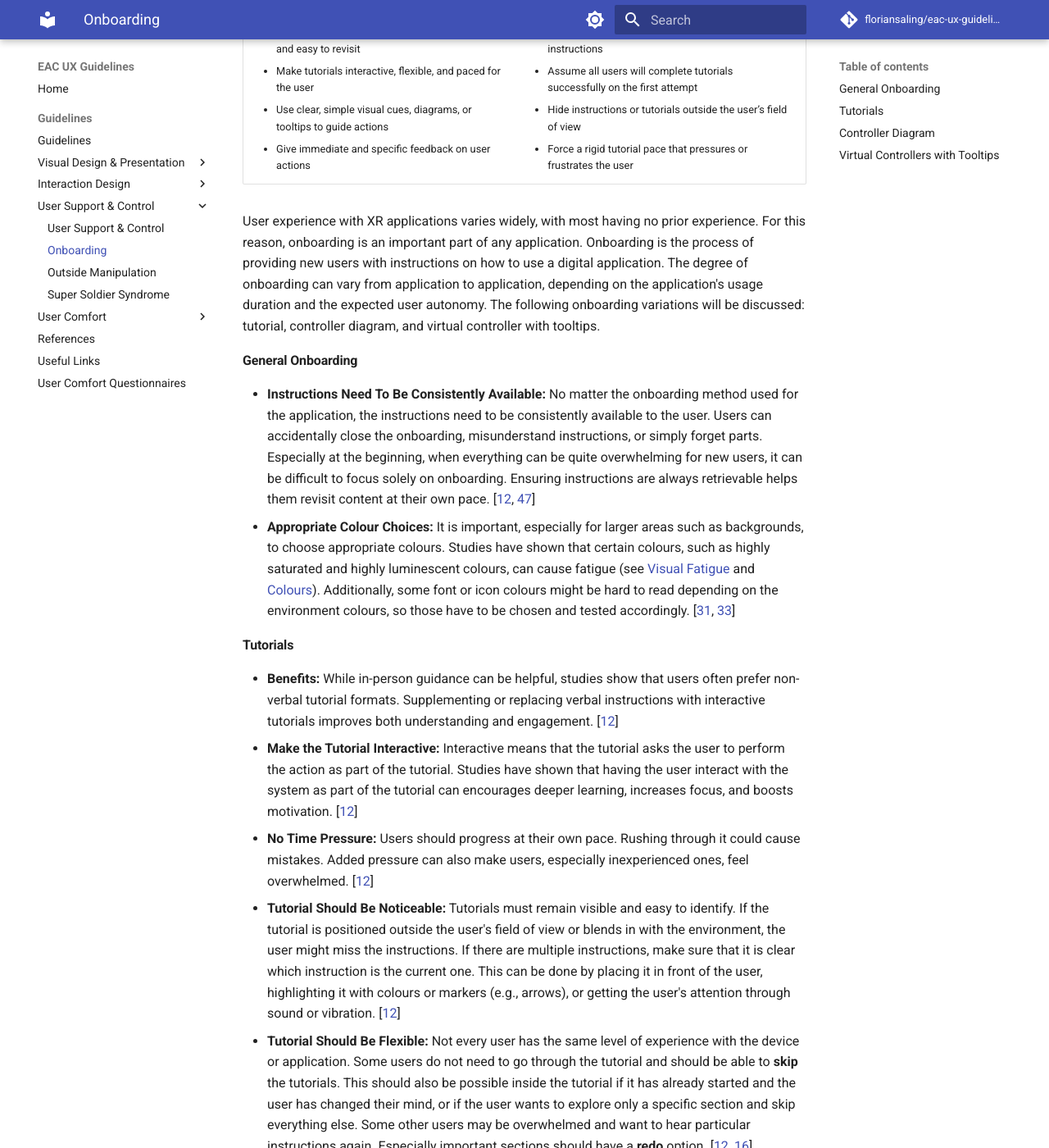
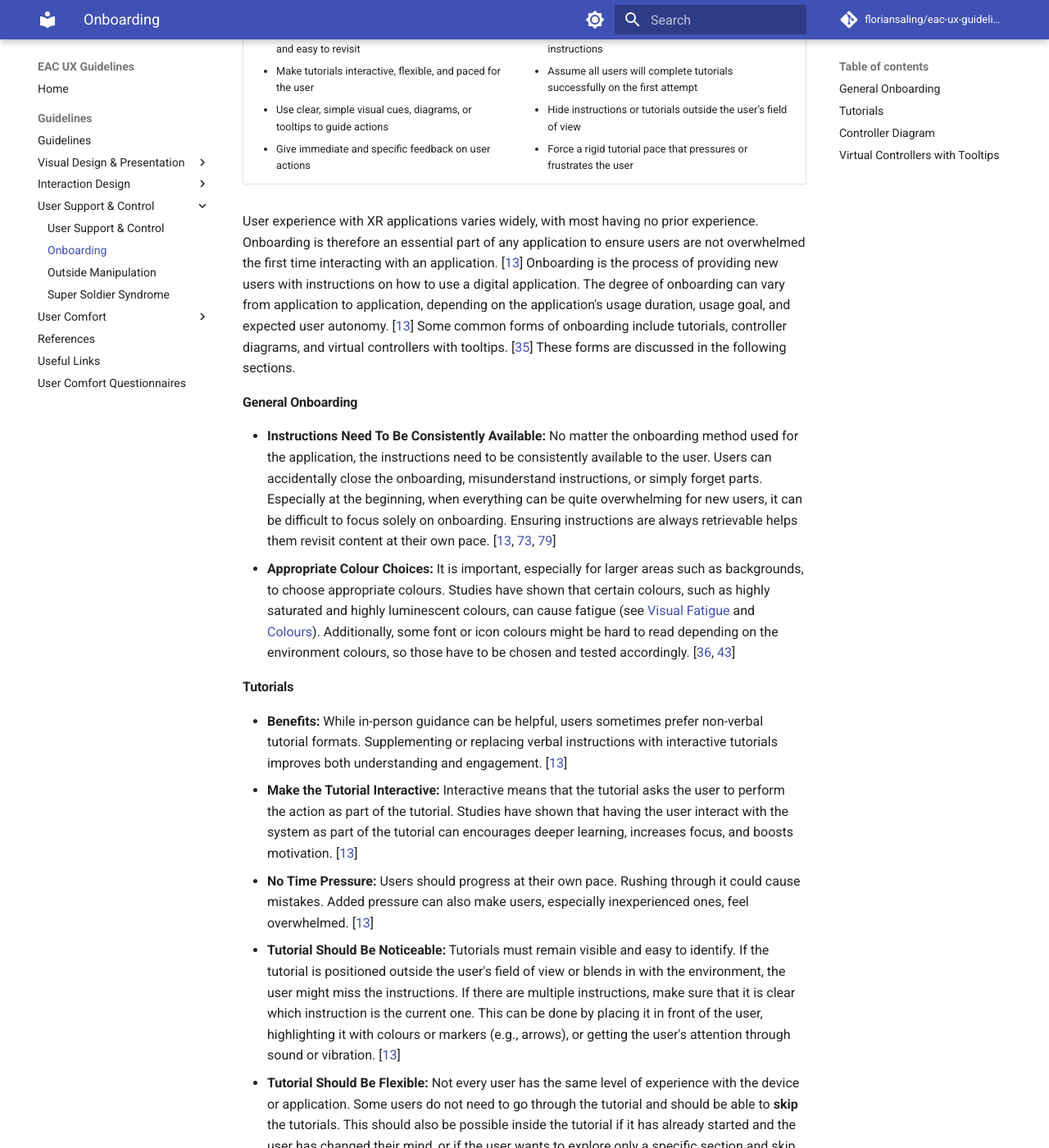
Before and after one commit to floriansaling/eac-ux-guidelines, an MkDocs documentation site: the page built from docs/Onboarding.md, in a window 1280 px wide and 1400 px high, scrolled down 286 px. Shown: the whole window at 82% size. Built offline with MkDocs 1.6.1 and Material for MkDocs 9.7.7, drawn with Linux system fonts in a browser that asks for light colours; comment, search, counter and statistics services are not loaded; some of the changed text lies outside the part shown.

Commit message:
Update Onboarding.md
updated citations from paper

```diff
--- a/docs/Onboarding.md
+++ b/docs/Onboarding.md
@@ -29,36 +29,36 @@
 </tr>
 </table>
 
-User experience with XR applications varies widely, with most having no prior experience. For this reason, onboarding is an important part of any application. Onboarding is the process of providing new users with instructions on how to use a digital application. The degree of onboarding can vary from application to application, depending on the application's usage duration and the expected user autonomy. The following onboarding variations will be discussed: tutorial, controller diagram, and virtual controller with tooltips.
+User experience with XR applications varies widely, with most having no prior experience. Onboarding is therefore an essential part of any application to ensure users are not overwhelmed the first time interacting with an application. \[[13](References.md#ref-13)\] Onboarding is the process of providing new users with instructions on how to use a digital application. The degree of onboarding can vary from application to application, depending on the application's usage duration, usage goal, and expected user autonomy. \[[13](References.md#ref-13)\] Some common forms of onboarding include tutorials, controller diagrams, and virtual controllers with tooltips. \[[35](References.md#ref-35)\] These forms are discussed in the following sections.
 
 #### General Onboarding
 
-* **Instructions Need To Be Consistently Available:** No matter the onboarding method used for the application, the instructions need to be consistently available to the user. Users can accidentally close the onboarding, misunderstand instructions, or simply forget parts. Especially at the beginning, when everything can be quite overwhelming for new users, it can be difficult to focus solely on onboarding. Ensuring instructions are always retrievable helps them revisit content at their own pace. \[[12](References.md#ref-12), [47](References.md#ref-47)\]
-* **Appropriate Colour Choices:** It is important, especially for larger areas such as backgrounds, to choose appropriate colours. Studies have shown that certain colours, such as highly saturated and highly luminescent colours, can cause fatigue (see [Visual Fatigue](Visual-Fatigue.md) and [Colours](Colours.md)). Additionally, some font or icon colours might be hard to read depending on the environment colours, so those have to be chosen and tested accordingly. \[[31](References.md#ref-31), [33](References.md#ref-33)\]
+* **Instructions Need To Be Consistently Available:** No matter the onboarding method used for the application, the instructions need to be consistently available to the user. Users can accidentally close the onboarding, misunderstand instructions, or simply forget parts. Especially at the beginning, when everything can be quite overwhelming for new users, it can be difficult to focus solely on onboarding. Ensuring instructions are always retrievable helps them revisit content at their own pace. \[[13](References.md#ref-13), [73](References.md#ref-73), [79](References.md#ref-79)\]
+* **Appropriate Colour Choices:** It is important, especially for larger areas such as backgrounds, to choose appropriate colours. Studies have shown that certain colours, such as highly saturated and highly luminescent colours, can cause fatigue (see [Visual Fatigue](Visual-Fatigue.md) and [Colours](Colours.md)). Additionally, some font or icon colours might be hard to read depending on the environment colours, so those have to be chosen and tested accordingly. \[[36](References.md#ref-36), [43](References.md#ref-43)\]
 
 #### Tutorials
 
-* **Benefits:** While in-person guidance can be helpful, studies show that users often prefer non-verbal tutorial formats. Supplementing or replacing verbal instructions with interactive tutorials improves both understanding and engagement. \[[12](References.md#ref-12)\]
-* **Make the Tutorial Interactive:** Interactive means that the tutorial asks the user to perform the action as part of the tutorial. Studies have shown that having the user interact with the system as part of the tutorial can encourages deeper learning, increases focus, and boosts motivation. \[[12](References.md#ref-12)\]
-* **No Time Pressure:** Users should progress at their own pace. Rushing through it could cause mistakes. Added pressure can also make users, especially inexperienced ones, feel overwhelmed. \[[12](References.md#ref-12)\]
-* **Tutorial Should Be Noticeable:** Tutorials must remain visible and easy to identify. If the tutorial is positioned outside the user's field of view or blends in with the environment, the user might miss the instructions. If there are multiple instructions, make sure that it is clear which instruction is the current one. This can be done by placing it in front of the user, highlighting it with colours or markers (e.g., arrows), or getting the user's attention through sound or vibration. \[[12](References.md#ref-12)\]
-* **Tutorial Should Be Flexible:** Not every user has the same level of experience with the device or application. Some users do not need to go through the tutorial and should be able to **skip** the tutorials. This should also be possible inside the tutorial if it has already started and the user has changed their mind, or if the user wants to explore only a specific section and skip everything else. Some other users may be overwhelmed and want to hear particular instructions again. Especially important sections should have a **redo** option. \[[12](References.md#ref-12), [16](References.md#ref-16)\]
-* **Keep Content Complexity Appropriate:** Too complex or long instructions can overwhelm users and could lead to misinformed or random actions (see [Super Soldier Syndrome](Super-Soldier-Syndrome.md)). On the other hand, too minimalistic or short instructions could lead to ambiguity, frustration and confusion. Aim for small, manageable steps with enough detail to be clear and actionable. \[[12](References.md#ref-12)\]
-* **Give Feedback:** Feedback is crucial for tutorials. Users need to know when they have completed a section and how successful they were to help them progress and learn, and to ensure they perform the action. The more specific feedback, the better. The degree of feedback can range from making the next section available once the previous one is completed successfully, to telling them if an action went well or not, to what exactly went wrong, and how to fix it. \[[12](References.md#ref-12)\]
-* **Be Aware of Accidental Success:** Users can accidentally complete a section or even the tutorial, either by accidentally pressing the right button or by trying multiple things at once because they are confused. For these reasons, it is important to make the **feedback** as clear as possible, so if they succeed, they know why and to make it possible to **redo** sections so they can consciously perform the right action during their second attempt. \[[12](References.md#ref-12)\]
+* **Benefits:** While in-person guidance can be helpful, users sometimes prefer non-verbal tutorial formats. Supplementing or replacing verbal instructions with interactive tutorials improves both understanding and engagement. \[[13](References.md#ref-13)\]
+* **Make the Tutorial Interactive:** Interactive means that the tutorial asks the user to perform the action as part of the tutorial. Studies have shown that having the user interact with the system as part of the tutorial can encourages deeper learning, increases focus, and boosts motivation. \[[13](References.md#ref-13)\]
+* **No Time Pressure:** Users should progress at their own pace. Rushing through it could cause mistakes. Added pressure can also make users, especially inexperienced ones, feel overwhelmed. \[[13](References.md#ref-13)\]
+* **Tutorial Should Be Noticeable:** Tutorials must remain visible and easy to identify. If the tutorial is positioned outside the user's field of view or blends in with the environment, the user might miss the instructions. If there are multiple instructions, make sure that it is clear which instruction is the current one. This can be done by placing it in front of the user, highlighting it with colours or markers (e.g., arrows), or getting the user's attention through sound or vibration. \[[13](References.md#ref-13)\]
+* **Tutorial Should Be Flexible:** Not every user has the same level of experience with the device or application. Some users do not need to go through the tutorial and should be able to **skip** the tutorials. This should also be possible inside the tutorial if it has already started and the user has changed their mind, or if the user wants to explore only a specific section and skip everything else. Some other users may be overwhelmed and want to hear particular instructions again. Especially important sections should have a **redo** option. \[[13](References.md#ref-13), [17](References.md#ref-17)\]
+* **Keep Content Complexity Appropriate:** Too complex or long instructions can overwhelm users and could lead to misinformed or random actions (see [Super Soldier Syndrome](Super-Soldier-Syndrome.md)). On the other hand, too minimalistic or short instructions could lead to ambiguity, frustration and confusion. Aim for small, manageable steps with enough detail to be clear and actionable. \[[13](References.md#ref-13)\]
+* **Give Feedback:** Feedback is crucial for tutorials. Users need to know when they have completed a section and how successful they were to help them progress and learn, and to ensure they perform the action. The more specific feedback, the better. The degree of feedback can range from making the next section available once the previous one is completed successfully, to telling them if an action went well or not, to what exactly went wrong, and how to fix it. \[[13](References.md#ref-13), [73](References.md#ref-73), [79](References.md#ref-79)\]
+* **Be Aware of Accidental Success:** Users can accidentally complete a section or even the tutorial, either by accidentally pressing the right button or by trying multiple things at once because they are confused. For these reasons, it is important to make the **feedback** as clear as possible, so if they succeed, they know why and to make it possible to **redo** sections so they can consciously perform the right action during their second attempt. \[[13](References.md#ref-13)\]
 
 #### Controller Diagram
 
 ![Screenshot 2026-01-16 110011.png](/eac-ux-guidelines/uploads/7c90ec898851eb81a06c08d579b13753/Screenshot_2026-01-16_110011.png){width="457"}
 
-* **Benefits:** Studies have shown that controller diagrams have a significantly higher controller learnability than just text-based instructions. \[[29](References.md#ref-29)\]
-* **Keep It Simple:** Do not overwhelm users with too much text. Keeping it simple helps the user to quickly understand the diagram without being too overwhelmed by the new instructions. Too much text could also lead users to miss vital information if they only skim it. \[[12](References.md#ref-12), [29](References.md#ref-29)\]
+* **Benefits:** Controller diagrams can offer a significantly higher controller learnability than just text-based instructions. \[[35](References.md#ref-35)\]
+* **Keep It Simple:** Do not overwhelm users with too much text. Keeping it simple helps the user to quickly understand the diagram without being too overwhelmed by the new instructions. Too much text could also lead users to miss vital information if they only skim it. \[[13](References.md#ref-13), [35](References.md#ref-35)\]
 * **Make It Easy Accessible:** The user should know where to find the controller diagram. One solution would be to have the controller diagram always open when the application starts. Having that, the user is aware that a controller diagram exists and can immediately familiarise themself with the controls once they enter the virtual environment.
 
 #### Virtual Controllers with Tooltips
 
 ![Screenshot 2026-01-13 145345.png](/eac-ux-guidelines/uploads/3389668743aed3d80d19ab61eda594ae/Screenshot_2026-01-13_145345.png){width="434"}
 
-* **Benefits:** Virtual controller with tooltips typically outperform text-based instructions and diagrams for complex applications, offering higher learnability, better performance, and improved player experience. \[[29](References.md#ref-29)\]
-* **Keep It Simple:** The texts on the controller tooltips should be short and simple (ideally no more than two words). Too long descriptions could make reading harder, and the labels would obstruct more of the environment. \[[12](References.md#ref-12)\]
-* **Appropriate Access:** The controller tooltips could block the user's view in certain situations. In those situations, the user should have the option to hide the tooltips, or it automatically turns off. It should also be easy to make it visible again. Having a button that makes it appear again could make the controls unnecessarily complicated. The best option would be to have it appear automatically (e.g. only available in certain situations, through specific hand gestures, or upon user inactivity) or via an instructor's outside influence. \[[29](References.md#ref-29)\]
+* **Benefits:** Virtual controllers with tooltips outperform both text-based instructions and diagrams for complex applications, offering higher learnability, better performance, and improved player experience. \[[35](References.md#ref-35)\]
+* **Keep It Simple:** The texts on the controller tooltips should be short and simple (ideally no more than two words). Too long descriptions could make reading harder, and the labels would obstruct more of the environment. \[[13](References.md#ref-13)\]
+* **Appropriate Access:** The controller tooltips could block the user's view in certain situations. In those situations, the user should have the option to hide the tooltips, or it automatically turns off. It should also be easy to make it visible again. Having a button that makes it appear again could make the controls unnecessarily complicated. The best option would be to have it appear automatically (e.g. only available in certain situations, through specific hand gestures, or upon user inactivity) or via an instructor's outside influence. \[[35](References.md#ref-35)\]
```
